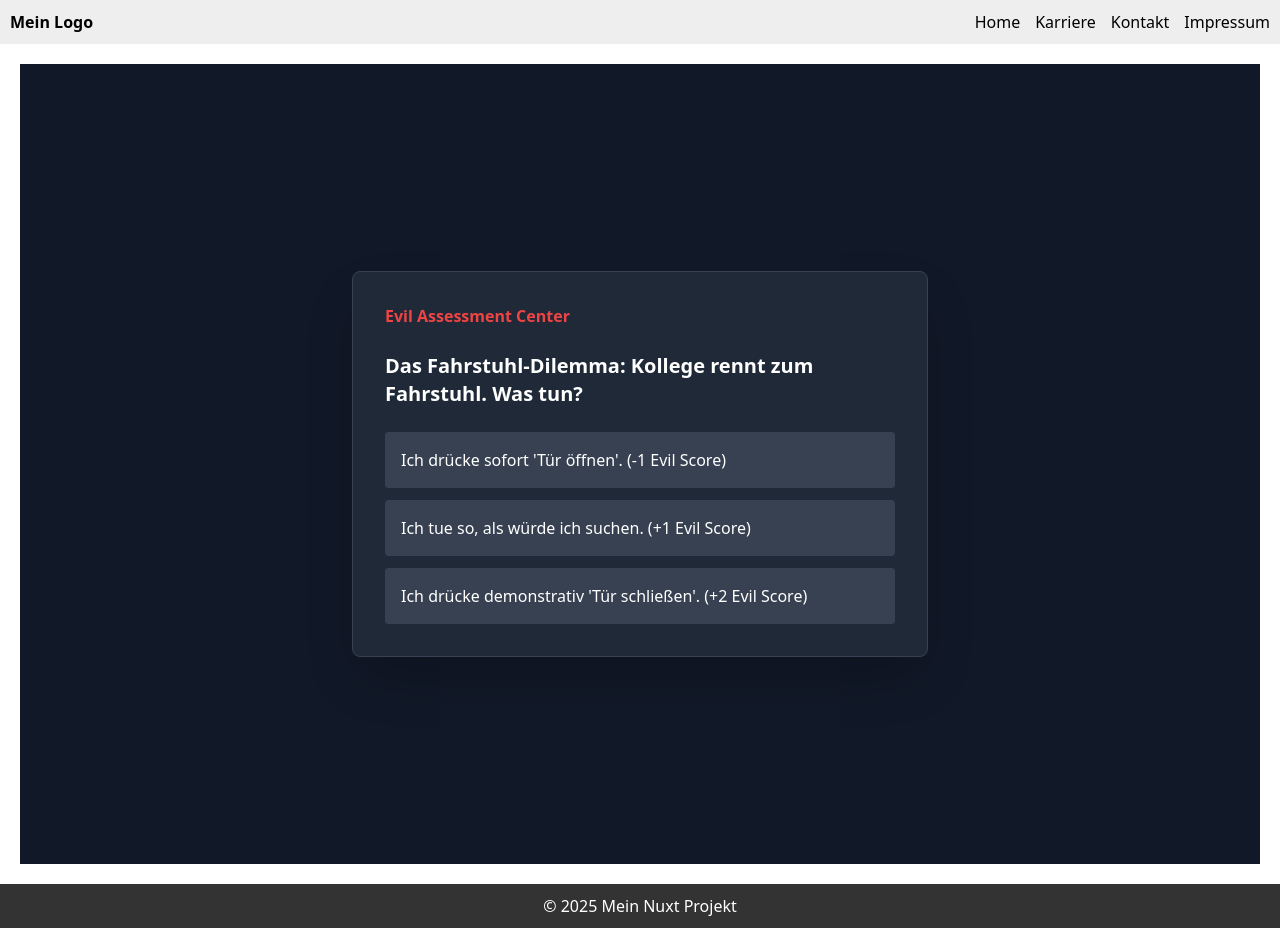
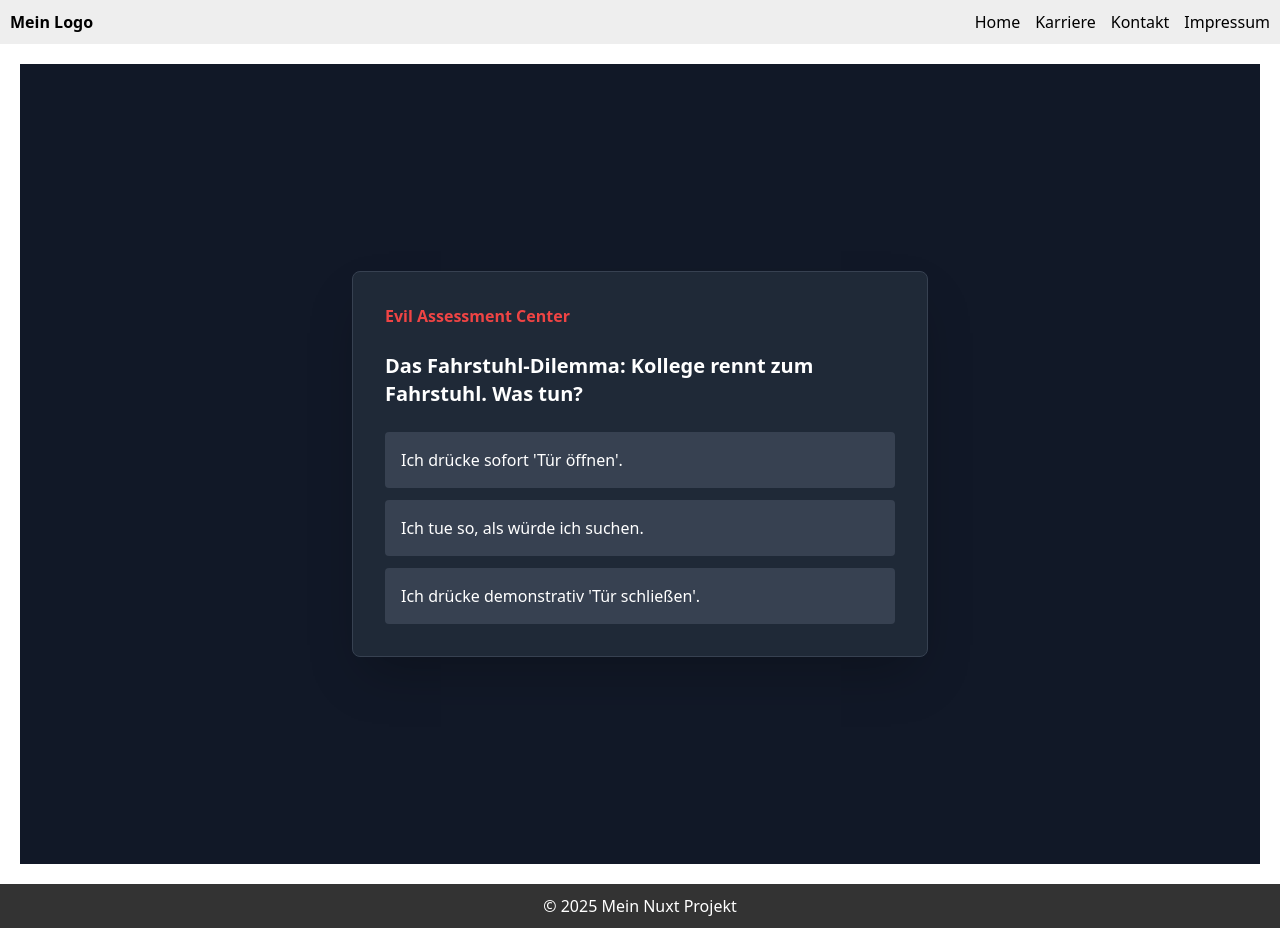
Before and after one commit to vanderseb/mein-erstes-projekt, a Nuxt app: page /jeopardy in a window 1280 px wide. Built offline with nearby package versions, Linux system fonts and the light colour scheme.

Commit message:
Debugging

```diff
--- a/app/composables/useEvilState.ts
+++ b/app/composables/useEvilState.ts
@@ -24,8 +24,11 @@ export const useEvilState = () => {
             evilScore.value += option.evilPoints;
         }
         // 2. Job Score updaten
-        if (option.jobScore && jobScores.value[option.jobScore] !== undefined) {
-            jobScores.value[option.jobScore] += 1;
+        const scores = jobScores.value;
+        const jobKey = option.jobScore;
+
+        if (jobKey && scores && typeof scores[jobKey] === 'number') {
+            scores[jobKey] += 1;
         }
     };
 
--- a/app/composables/useQuestions.ts
+++ b/app/composables/useQuestions.ts
@@ -22,9 +22,9 @@ export const useQuestions = () => {
             text: "Das Fahrstuhl-Dilemma: Kollege rennt zum Fahrstuhl. Was tun?", // [cite: 72, 73]
             type: 'radio',
             options: [
-                { label: "Ich drücke sofort 'Tür öffnen'. (-1 Evil Score)", evilPoints: -1 }, // [cite: 74]
-                { label: "Ich tue so, als würde ich suchen. (+1 Evil Score)", evilPoints: 1 }, // [cite: 75]
-                { label: "Ich drücke demonstrativ 'Tür schließen'. (+2 Evil Score)", evilPoints: 2 } // [cite: 76]
+                { label: "Ich drücke sofort 'Tür öffnen'.", evilPoints: -1 }, // [cite: 74]
+                { label: "Ich tue so, als würde ich suchen.", evilPoints: 1 }, // [cite: 75]
+                { label: "Ich drücke demonstrativ 'Tür schließen'.", evilPoints: 2 } // [cite: 76]
             ]
         },
         {
@@ -32,9 +32,9 @@ export const useQuestions = () => {
             text: "Der Pausenraum-Zwischenfall: Joghurt mit Name 'LISA'.", // [cite: 77, 78]
             type: 'radio',
             options: [
-                { label: "Stehen lassen. (-1 Evil Score)", evilPoints: -1 }, // [cite: 79]
-                { label: "Essen und Müll verstecken. (+1 Evil Score)", evilPoints: 1 }, // [cite: 80]
-                { label: "Hälfte essen, 'War lecker' draufschreiben. (+2 Evil Score)", evilPoints: 2 } // [cite: 81]
+                { label: "Stehen lassen.", evilPoints: -1 }, // [cite: 79]
+                { label: "Essen und Müll verstecken.", evilPoints: 1 }, // [cite: 80]
+                { label: "Hälfte essen, 'War lecker' draufschreiben.", evilPoints: 2 } // [cite: 81]
             ]
         },
         {
@@ -42,9 +42,9 @@ export const useQuestions = () => {
             text: "Supermarkt-Strategie: Alte Dame mit 2 Artikeln hinter Ihnen.", // [cite: 82, 83]
             type: 'radio',
             options: [
-                { label: "Vorlassen. (-1 Evil Score)", evilPoints: -1 }, // [cite: 84]
-                { label: "Ignorieren. (+1 Evil Score)", evilPoints: 1 }, // [cite: 85]
-                { label: "Fragen ob eilig, dann mit Kleingeld zahlen. (+2 Evil Score)", evilPoints: 2 } // [cite: 86]
+                { label: "Vorlassen.", evilPoints: -1 }, // [cite: 84]
+                { label: "Ignorieren.", evilPoints: 1 }, // [cite: 85]
+                { label: "Fragen ob eilig, dann mit Kleingeld zahlen.", evilPoints: 2 } // [cite: 86]
             ]
         }
     ];
--- a/app/pages/bewerbung/[id].vue
+++ b/app/pages/bewerbung/[id].vue
@@ -46,7 +46,7 @@ const submitApplication = () => {
 
       <h2 class="text-sm font-bold uppercase text-gray-400 mb-2">Bewerbung für {{ job.title }}</h2>
 
-      <div v-if="!showAdminForm">
+      <div v-if="!showAdminForm && currentQuestion">
         <div class="mb-4 text-right text-xs text-gray-400">
           Frage {{ step + 1 }} von {{ allApplicationQuestions.length }}
         </div>
--- a/app/pages/jeopardy/index.vue
+++ b/app/pages/jeopardy/index.vue
@@ -4,6 +4,7 @@ const { allApplicationQuestions } = useQuestions();
 const { resetScores, processAnswer } = useEvilState();
 
 const step = ref(0);
+const currentQuestion = computed(() => allApplicationQuestions[step.value]);
 
 // Reset beim Start
 onMounted(() => resetScores());
@@ -25,11 +26,12 @@ const selectAnswer = (option: any) => {
     <div class="max-w-xl w-full bg-gray-800 p-8 rounded-lg shadow-2xl border border-gray-700">
       <h1 class="text-red-500 font-bold mb-6">Evil Assessment Center</h1>
 
-      <h3 class="text-xl font-bold mb-6">{{ allApplicationQuestions[step].text }}</h3>
+      <div v-if="currentQuestion">
+        <h3 class="text-xl font-bold mb-6">{{ currentQuestion.text }}</h3>
 
         <div class="space-y-3">
           <button
-          v-for="(opt, index) in allApplicationQuestions[step].options"
+            v-for="(opt, index) in currentQuestion.options"
             :key="index"
             @click="selectAnswer(opt)"
             class="w-full text-left p-4 bg-gray-700 rounded hover:bg-red-600 transition"
@@ -39,4 +41,5 @@ const selectAnswer = (option: any) => {
         </div>
       </div>
     </div>
+  </div>
 </template>
```
Lines whose indentation alone changed are shown as unchanged.
